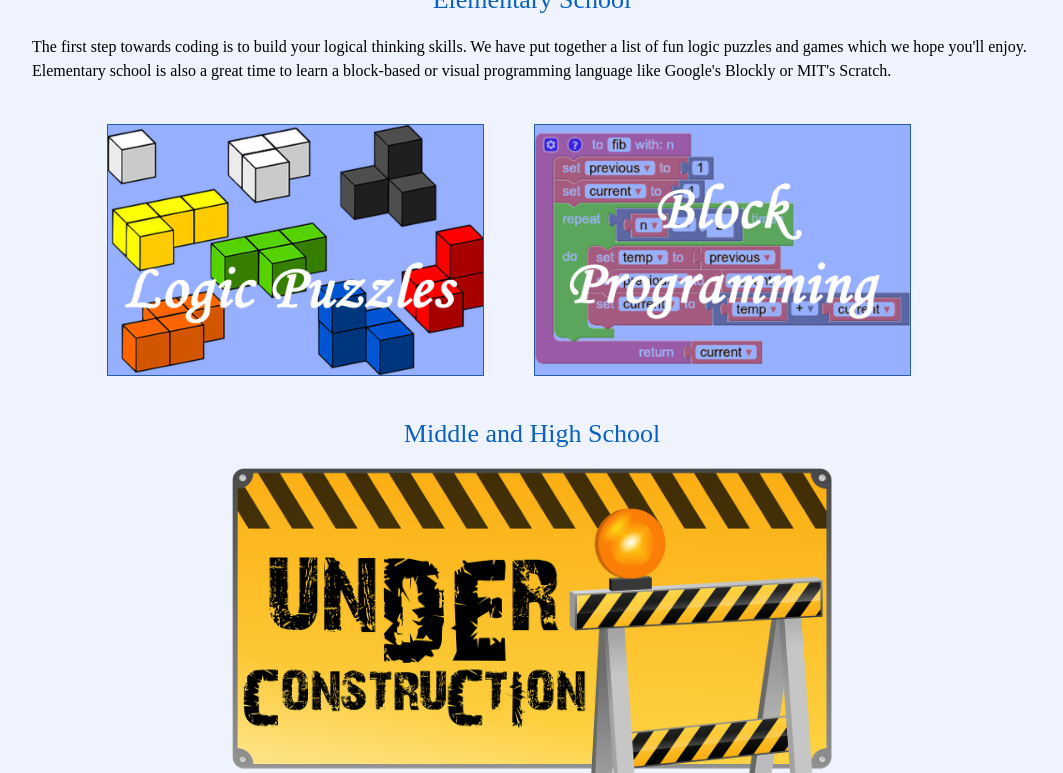
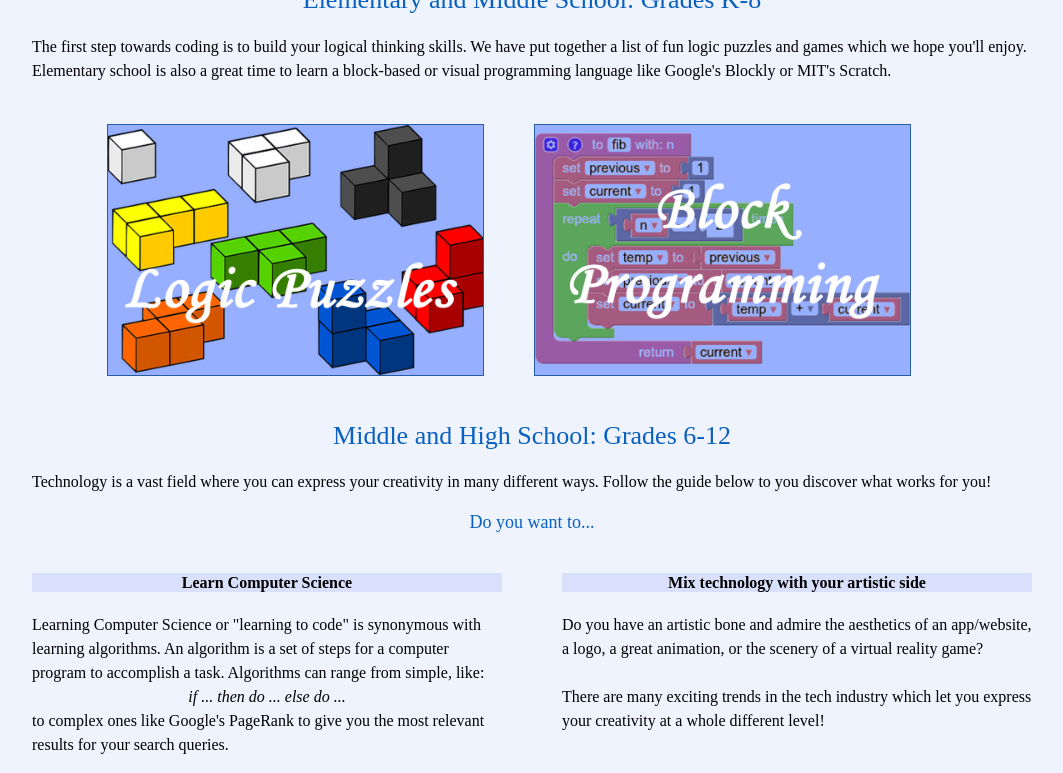
Before and after one commit to radicalcollegestrategies/stemscholars, a Jekyll site: the page built from stem/technology.md, in a window 1280 px wide and 1400 px high, scrolled down 1041 px. Shown: the top 773 px of the window, without its empty margins (108-1171 px from the left). Built offline with Jekyll 4.4.1, drawn with Linux system fonts in a browser that asks for light colours; some web fonts are replaced; some of the changed text lies outside the part shown; grey boxes are pictures that could not be loaded.

Commit message:
Middle school coding

```diff
--- a/stem/technology.md
+++ b/stem/technology.md
@@ -64,7 +64,7 @@ h2: Logic and Coding
 
 <section50short>
 
-<h2>Elementary School</h2>
+<h2>Elementary and Middle School: Grades K-8</h2>
 <p> The first step towards coding is to build your logical thinking skills. We have put together a list of fun logic puzzles and games which we hope you'll enjoy. Elementary school is also a great time to learn a block-based or visual programming language like Google's Blockly or MIT's Scratch.
 </p>
 
@@ -85,6 +85,45 @@ h2: Logic and Coding
     </div>
   </div>
 
-<h2>Middle and High School</h2>
-<img class="center" src="/images/ComingSoon.png" style="width:600px; padding-bottom:50px;">
 </section50short>
+
+<section50>
+<h2>Middle and High School: Grades 6-12</h2>
+<p>Technology is a vast field where you can express your creativity in many different ways. Follow the guide below to you discover what works for you!</p>
+
+<h3>Do you want to...</h3>
+<div class="section50left">
+<h4>Learn Computer Science</h4>
+<p style="margin:0;">Learning Computer Science or "learning to code" is synonymous with learning algorithms. An algorithm is a set of steps for a computer program to accomplish a task.  Algorithms can range from simple, like: </p>
+<p style="font-style:italic;text-align:center;margin:0;">if ... then do ... else do ...</p>
+<p> to complex ones like Google's PageRank to give you the most relevant results for your search queries.</p>
+
+<iframe src="https://www.youtube.com/embed/CvSOaYi89B4" scrolling="no" allowfullscreen="" width="450" height="250" frameborder="0"><br/></iframe>
+
+<p>Does the idea of learning and implementing new algorithms excites you? Follow the page below to get started!</p>
+<a href="/computerscience">
+  <img src="/images/tech/CS.png" alt="Coding" width="350" height="250">
+</a>
+
+</div>
+
+<div class="section50right">
+<h4>Mix technology with your artistic side</h4>
+<p>Do you have an artistic bone and admire the aesthetics of an app/website, a logo, a great animation, or the scenery of a virtual reality game? <br> <br> There are many exciting trends in the tech industry which let you express your creativity at a whole different level! </p> <br>
+
+<iframe src="https://www.youtube.com/embed/CwDAv_ihml0" scrolling="no" allowfullscreen="" width="450" height="250" frameborder="0"><br/></iframe>
+
+<p>Already excited to express your artistic side with technology? Follow the page below to learn many different ways!</p>
+
+<a href="/techart">
+  <img src="/images/tech/Artistic.jpg" alt="Tech with Art" width="350" height="250">
+<div class="license">
+   <a href="https://www.flickr.com/photos/lorenjavier/5652041279" target="_blank">Image</a>
+      <a href="https://creativecommons.org/licenses/by-nd/2.0/" target="_blank">licensed</a> from <a href="https://www.flickr.com/photos/lorenjavier/" target="_blank">Loren Javier</a>
+  </div>
+
+</a>
+
+</div>
+</section50>
+<br>
```
Also changed, not shown: _block/15_AppInventor.md (+3 -3 lines), _block/20_GameBlox.md (added, +11 -0 lines), stem/techart.md (added, +8 -0 lines), technology/cs.md (added, +15 -0 lines), images/tech/Artistic.jpg (added), images/tech/CS.png (added), images/tech/GameBlox.png (added).
